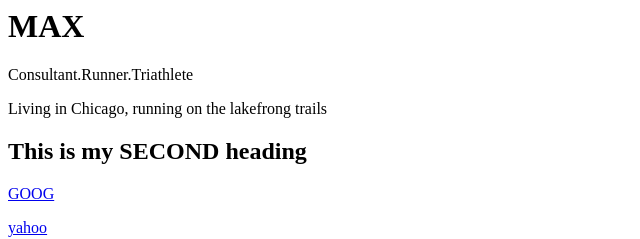
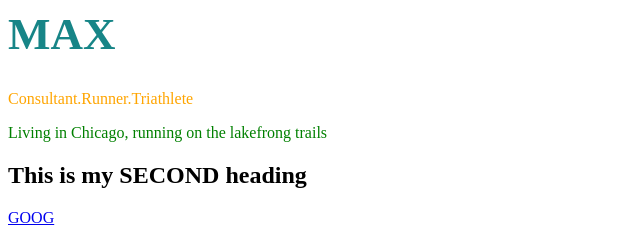
Before and after one commit to maxnovi/maxnovi.github.io, a plain HTML site: page index.html in a window 1280 px wide. Shown: the top 239 px of the page, without its empty margins (0-640 px from the left). Drawn offline with Linux system fonts and the light colour scheme.

Commit message:
Update index.html

```diff
--- a/index.html
+++ b/index.html
@@ -1,11 +1,18 @@
-</body>
-</html>
-
-
+<html>
+<head>
+	<style>
+	h1 {color: #178587;
+		font-size:45px;}
+	p {color: orange;}
+	.subheading{color: Green;}
+	</style>
+	<title></title>
+</head>
+<body>
 	<h1>MAX</h1>
 
 			<p>Consultant.Runner.Triathlete</p>
-<p>Living in Chicago, running on the lakefrong trails</p>
+			<p class="subheading">Living in Chicago, running on the lakefrong trails</p>
 
 			<h2>This is my SECOND heading</h2>
 
@@ -40,3 +47,5 @@
 			<img width="600px" src="http://s22.postimg.org/m3mntmjf5/2048.jpg">
 			</a>
 			</div>
+</body>
+</html>
```
Lines whose indentation alone changed are shown as unchanged.
